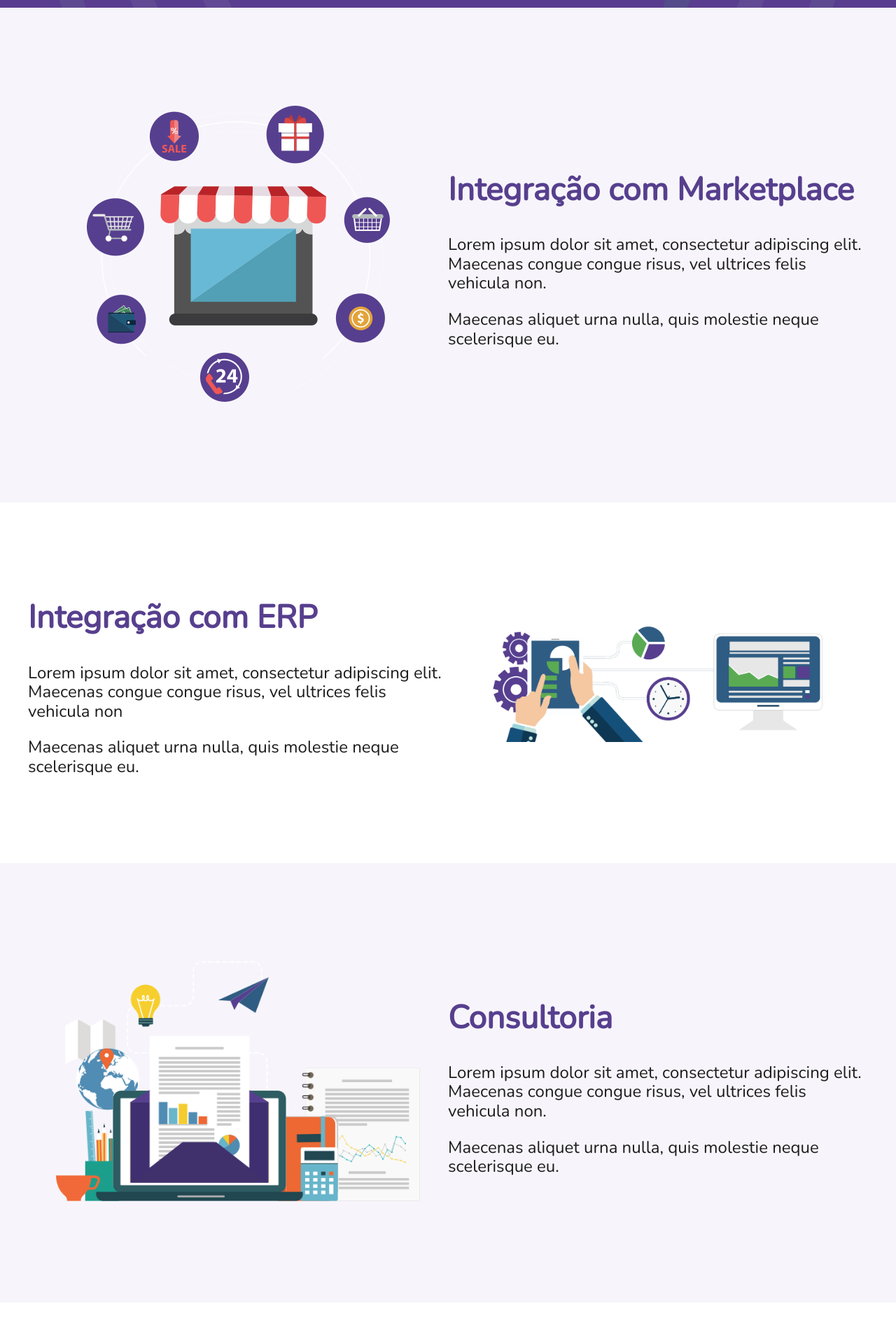
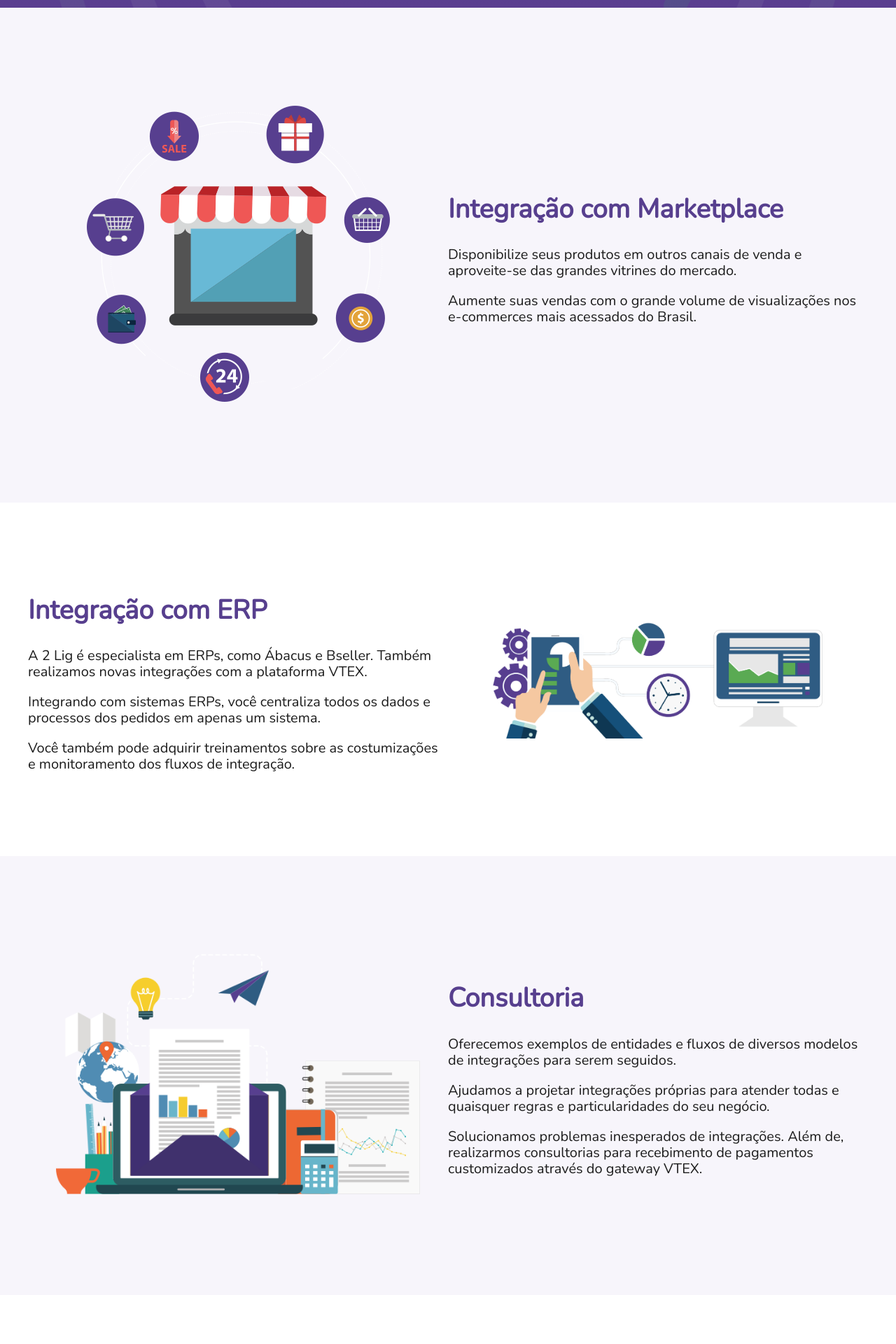
Before and after one commit to leandrooriente/2lig, a Jekyll site: the page built from index.html, in a window 1280 px wide. Shown: the part 561-2481 px from the top of the page at 70% size. Built offline with Jekyll 4.4.1, drawn with Linux system fonts in a browser that asks for light colours; nearby versions of some CDN libraries.

Commit message:
Add descriptions texts for all services

```diff
--- a/_includes/consulting.html
+++ b/_includes/consulting.html
@@ -9,11 +9,15 @@
       <h2 class="title">Consultoria</h2>
       <div class="panel-description">
         <p>
-          Lorem ipsum dolor sit amet, consectetur adipiscing elit. Maecenas congue congue risus, vel ultrices felis vehicula non.
+          Oferecemos exemplos de entidades e fluxos de diversos modelos de integrações para serem seguidos.
         </p>
 
         <p>
-          Maecenas aliquet urna nulla, quis molestie neque scelerisque eu.
+          Ajudamos a projetar integrações próprias para atender todas e quaisquer regras e particularidades do seu negócio.
+        </p>
+
+        <p>
+          Solucionamos problemas inesperados de integrações. Além de, realizarmos consultorias para recebimento de pagamentos customizados através do gateway VTEX.
         </p>
       </div>
     </div>
--- a/_includes/erp.html
+++ b/_includes/erp.html
@@ -9,11 +9,15 @@
       <h2 class="title">Integração com ERP</h2>
       <div class="panel-description">
         <p>
-          Lorem ipsum dolor sit amet, consectetur adipiscing elit. Maecenas congue congue risus, vel ultrices felis vehicula non
+          A 2 Lig é especialista em ERPs, como Ábacus e Bseller. Também realizamos novas integrações com a plataforma VTEX.
         </p>
 
         <p>
-          Maecenas aliquet urna nulla, quis molestie neque scelerisque eu.
+          Integrando com sistemas ERPs, você centraliza todos os dados e processos dos pedidos em apenas um sistema.
+        </p>
+
+        <p>
+          Você também pode adquirir treinamentos sobre as costumizações e monitoramento dos fluxos de integração.
         </p>
       </div>
     </div>
--- a/_includes/marketplaces.html
+++ b/_includes/marketplaces.html
@@ -9,11 +9,10 @@
       <h2 class="title">Integração com Marketplace</h2>
       <div class="panel-description">
         <p>
-          Lorem ipsum dolor sit amet, consectetur adipiscing elit. Maecenas congue congue risus, vel ultrices felis vehicula non.
-        </p>
+          Disponibilize seus produtos em outros canais de venda e aproveite-se das grandes vitrines do mercado.
 
         <p>
-          Maecenas aliquet urna nulla, quis molestie neque scelerisque eu.
+         Aumente suas vendas com o grande volume de visualizações nos e-commerces mais acessados do Brasil.
         </p>
       </div>
     </div>
--- a/_sass/panel.scss
+++ b/_sass/panel.scss
@@ -38,7 +38,7 @@
 }
 
 .panel-description {
-  font-size: 2.4rem;
+  font-size: 2.0rem;
   color: $text-color;
 }
 
--- a/_sass/style.scss
+++ b/_sass/style.scss
@@ -37,7 +37,7 @@ body {
 }
 
 .title {
-  font-size: 4.6rem;
+  font-size: 3.8rem;
   color: $brand-color;
   font-weight: bold;
   width: 100%;
```
